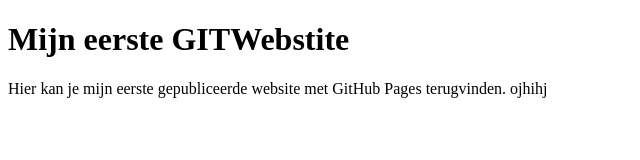
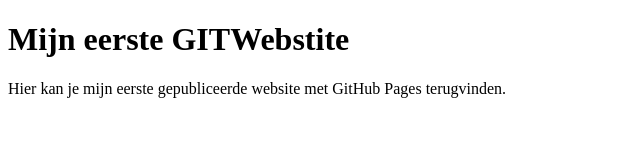
Before and after one commit to DieterD-Imalle/DieterD-Imalle.github.io, a plain HTML site: page EersteGitWebsite/index.html in a window 1280 px wide. Shown: the full height of the page, 0-640 px from the left. Drawn offline with Linux system fonts and the light colour scheme.

Commit message:
NormaalDoen

```diff
--- a/EersteGitWebsite/index.html
+++ b/EersteGitWebsite/index.html
@@ -12,7 +12,7 @@
     </header>
     <article>
         <section>
-            <p>Hier kan je mijn eerste gepubliceerde website met GitHub Pages terugvinden. ojhihj</p>
+            <p>Hier kan je mijn eerste gepubliceerde website met GitHub Pages terugvinden.</p>
         </section>
     </article>
 </body>
```
